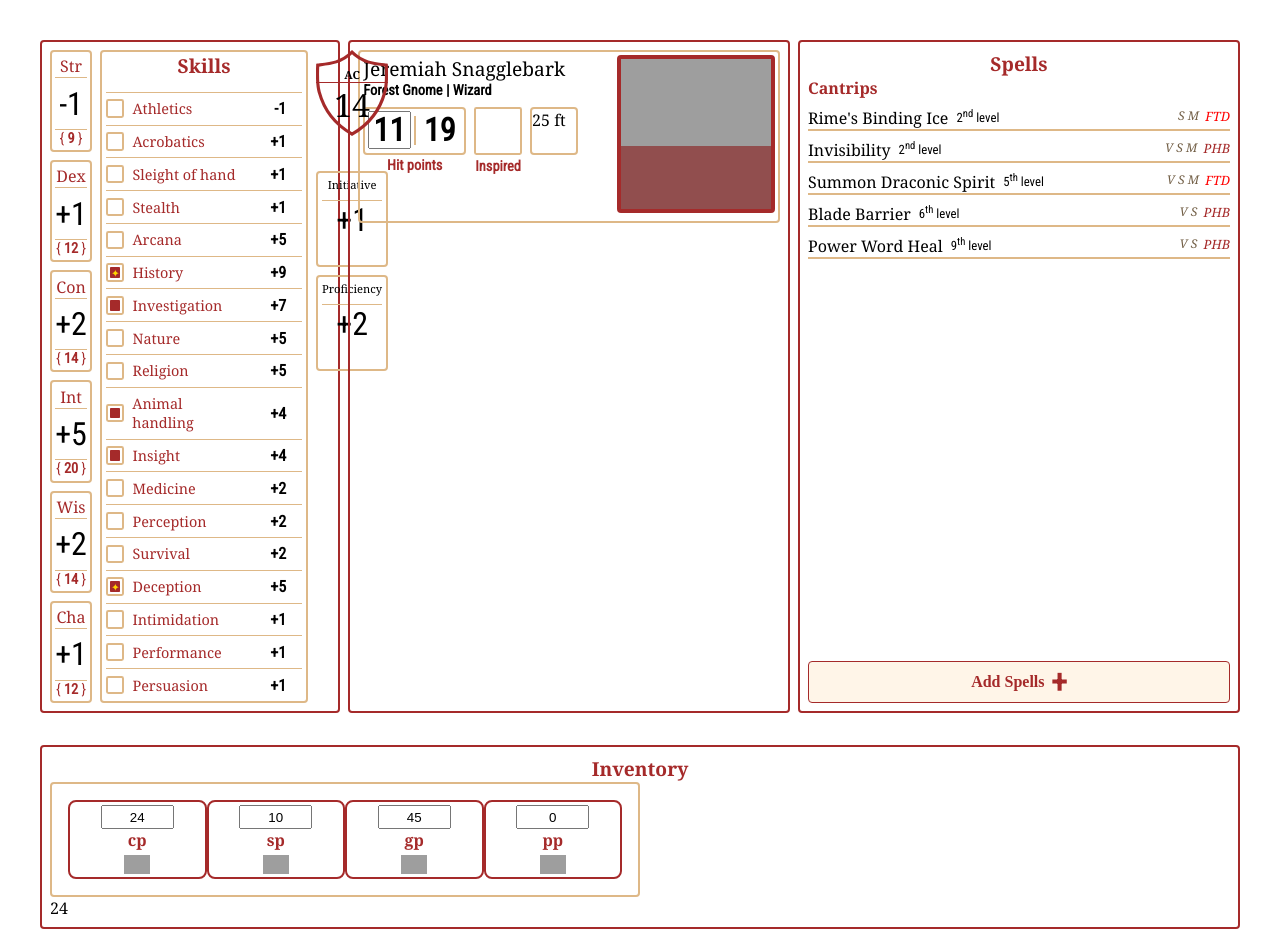
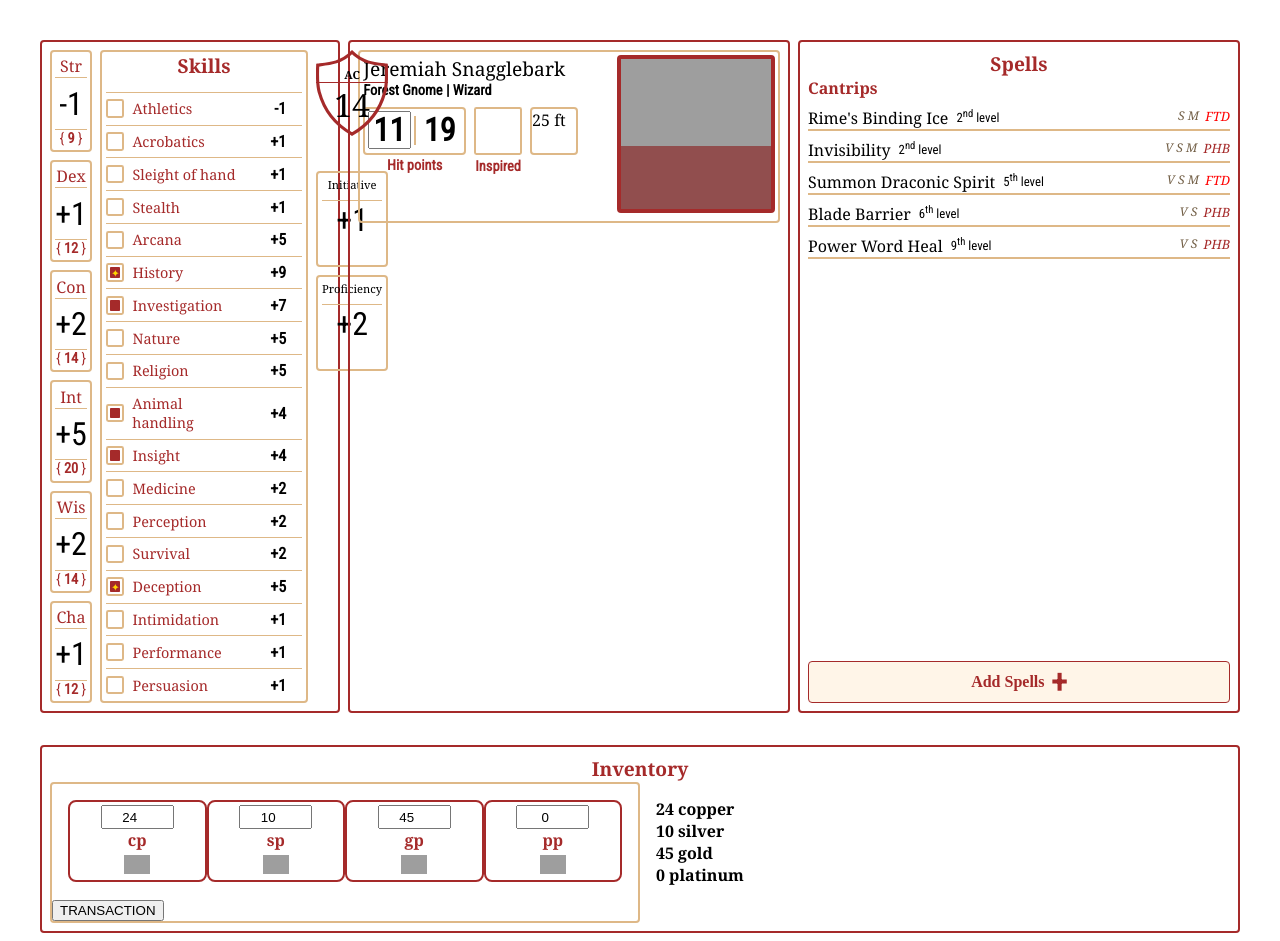
Before and after one commit to Edpacca/ednd-sheets, a Svelte app: page / in a window 1280 px wide. Built offline with nearby package versions, Linux system fonts and the light colour scheme; grey boxes are pictures that could not be loaded.

Commit message:
set up transaction mdoal

```diff
--- a/src/components/currency/Coin.svelte
+++ b/src/components/currency/Coin.svelte
@@ -1,12 +1,12 @@
 <script lang="ts">
-import type { CurrencyType } from "src/model/type/CurrencyType";
+    import type { CurrencyType } from "../../model/type/CurrencyType";
     export let value: Number;
     export let name: CurrencyType;
-    export let icon;
+    export let icon: string;
 </script>
 
 <div class="coin-wrapper">
-    <input bind:value={value} placeholder={value.toString()}/>
+    <input type=number min=0 bind:value={value} placeholder={value?.toString()}/>
     <div class="title3">{name}</div>
     <img src={icon} alt={name}/>
 </div>
@@ -30,6 +30,7 @@ import type { CurrencyType } from "src/model/type/CurrencyType";
 
     img {
         width: 20%;
-        margin-top: 0.2em;
+        margin: 0.2em;
+        cursor: pointer;
     }
 </style>
--- a/src/components/currency/Currency.svelte
+++ b/src/components/currency/Currency.svelte
@@ -5,17 +5,26 @@
     import sp from '../../../../icons/silver-piece.svg';
     import gp from '../../../../icons/gold-piece.svg';
     import pp from '../../../../icons/platinum-piece.svg';
+import CurrencyTransactionModal from "./CurrencyTransactionModal.svelte";
 </script>
 
-<div class="bordered currency-wrapper">
-    <Coin name="cp" bind:value={$character.currency.cp} icon={cp}/>
-    <Coin name="sp" bind:value={$character.currency.sp} icon={sp}/>
-    <Coin name="gp" bind:value={$character.currency.gp} icon={gp}/>
-    <Coin name="pp" bind:value={$character.currency.pp} icon={pp}/>
+<div class="bordered wrapper">
+    <div class="currency-grid">
+        <Coin name="cp" bind:value={$character.currency.cp} icon={cp}/>
+        <Coin name="sp" bind:value={$character.currency.sp} icon={sp}/>
+        <Coin name="gp" bind:value={$character.currency.gp} icon={gp}/>
+        <Coin name="pp" bind:value={$character.currency.pp} icon={pp}/>
+    </div>
+    <CurrencyTransactionModal/>
 </div>
 
+
 <style>
-    .currency-wrapper {
+
+    .wrapper {
+    }
+
+    .currency-grid {
         display: grid;
         grid-template-columns: repeat(4, 1fr);
         padding: 1em;
--- /dev/null
+++ b/src/components/currency/CurrencyTransactionModal.svelte
@@ -0,0 +1,120 @@
+<script lang="ts">
+    import { character } from "../../store/characterStore";
+    import Coin from "./Coin.svelte";
+    import cp from '../../../../icons/copper-piece.svg';
+    import sp from '../../../../icons/silver-piece.svg';
+    import gp from '../../../../icons/gold-piece.svg';
+    import pp from '../../../../icons/platinum-piece.svg';
+    import type { Currency } from '../../model/interface/Currency'
+
+    let transactionValue: Currency = {
+        cp: 0,
+        sp: 0,
+        gp: 0,
+        pp: 0
+    }
+
+    let isOpen = false;
+    const resetTransaction = () => {transactionValue = { cp: 0, sp: 0, gp: 0, pp: 0 } }
+
+    const handleChange = () => {
+        isOpen = !isOpen;
+        resetTransaction();
+    }
+
+    const handleSubmit = (mod: 1 | -1) => {
+        $character.currency.cp += (transactionValue.cp * mod)
+        $character.currency.sp += (transactionValue.sp * mod)
+        $character.currency.gp += (transactionValue.gp * mod)
+        $character.currency.pp += (transactionValue.pp * mod)
+        isOpen = false;
+        resetTransaction();
+    }
+</script>
+
+{#if isOpen}
+<div class="modal">
+    <button class="x" on:click={handleChange}>x</button>
+    <div class="title2">Currency transaction</div>
+    <div class="currency-wrapper">
+        <Coin name="cp" bind:value={transactionValue.cp} icon={cp}/>
+        <Coin name="sp" bind:value={transactionValue.sp} icon={sp}/>
+        <Coin name="gp" bind:value={transactionValue.gp} icon={gp}/>
+        <Coin name="pp" bind:value={transactionValue.pp} icon={pp}/>
+        <div class="buttons">
+            <button class="minus sum" on:click={() => handleSubmit(-1)}>-</button>
+            <button class="plus sum" on:click={() => handleSubmit(1)}>+</button>
+        </div>
+    </div>
+</div>
+
+{:else}
+    <button on:click={handleChange}>TRANSACTION</button>
+{/if}
+
+
+<style>
+    .currency-wrapper {
+        display: grid;
+        grid-template-columns: 3fr 3fr 3fr 3fr 1fr;
+        padding: 1em;
+    }
+
+    .modal {
+        position: absolute;
+        top: -100%;
+        background-color: wheat;
+        border: 4px solid brown;
+        border-radius: 8px;
+    }
+
+    .x {
+        background: brown;
+        color: wheat;
+        border: 2px solid wheat;
+        border-radius: 4px;
+    }
+
+    .x:hover {
+        background-color: darkred;
+        color: white;
+    }
+
+    .sum {
+        border: 3px solid black;
+        border-radius: 4px;
+        font-size: 2em;
+        width: 2rem;
+        height: 2rem;
+        display: flex;
+        justify-content: center;
+        align-items: center;
+        margin: 0.2rem;
+    }
+
+    .sum:hover {
+        color: white;
+    }
+
+    .minus {
+        background-color: red;
+    }
+
+    .minus:hover {
+        background-color: darkred;
+    }
+
+    .plus {
+        background-color: greenyellow;
+    }
+
+    .plus:hover {
+        background-color: green;
+    }
+
+    .buttons {
+        display: flex;
+        flex-direction: column;
+        margin: auto;
+    }
+</style>
--- a/src/components/details/Details.svelte
+++ b/src/components/details/Details.svelte
@@ -3,8 +3,8 @@
     import Hitpoints from "../hitpoints/Hitpoints.svelte";
     import Inspiration from "../inspiration/Inspiration.svelte";
 import Speed from "../Speed/Speed.svelte";
-    const imageUrl = "https://www.dndbeyond.com/avatars/12070/813/1581111423-33548730.jpeg?width=150&height=150&fit=crop&quality=95&auto=webp";
-    // import helmet from '../../../../icons/helmet.svg';
+    // const imageUrl = "https://www.dndbeyond.com/avatars/12070/813/1581111423-33548730.jpeg?width=150&height=150&fit=crop&quality=95&auto=webp";
+    import helmet from '../../../../icons/helmet.svg';
 </script>
 
 <div class="details-wrapper bordered">
@@ -18,7 +18,7 @@ import Speed from "../Speed/Speed.svelte";
         </div>
     </div>
     <div class="image-wrapper">
-        <img src={imageUrl} alt="character" class="image"/>
+        <img src={helmet} alt="character" class="image"/>
         <div style="--hp-height: {(150 - 150 * $character.hpCurrent / $character.hpMax).toString() + "px"}" class="hp-blood"/>
     </div>
 </div>
--- a/src/components/inventory/Inventory.svelte
+++ b/src/components/inventory/Inventory.svelte
@@ -1,17 +1,22 @@
 <script>
-import { character } from "../../store/characterStore";
-
-import Currency from "../currency/Currency.svelte";
-
+    import { character } from "../../store/characterStore";
+    import Currency from "../currency/Currency.svelte";
 </script>
 
 
 <div class="box">
     <div class="title2">Inventory</div>
-    <div class="currency">
-        <Currency/>
+    <div class="flex">
+        <div class="currency">
+            <Currency/>
+        </div>
+        <div class="totals">
+            <div>{$character.currency.cp} copper</div>
+            <div>{$character.currency.sp} silver</div>
+            <div>{$character.currency.gp} gold</div>
+            <div>{$character.currency.pp} platinum</div>
+        </div>
     </div>
-    {$character.currency.cp}
 </div>
 
 <style>
@@ -19,9 +24,19 @@ import Currency from "../currency/Currency.svelte";
         border: 2px solid brown;
         border-radius: 4px;
         padding: 0.5em;
+        position: relative;
     }
 
     .currency {
         width: 50%;
     }
+
+    .flex {
+        display: flex;
+    }
+
+    .totals {
+        font-weight: bold;
+        margin: 1em;
+    }
 </style>
```
